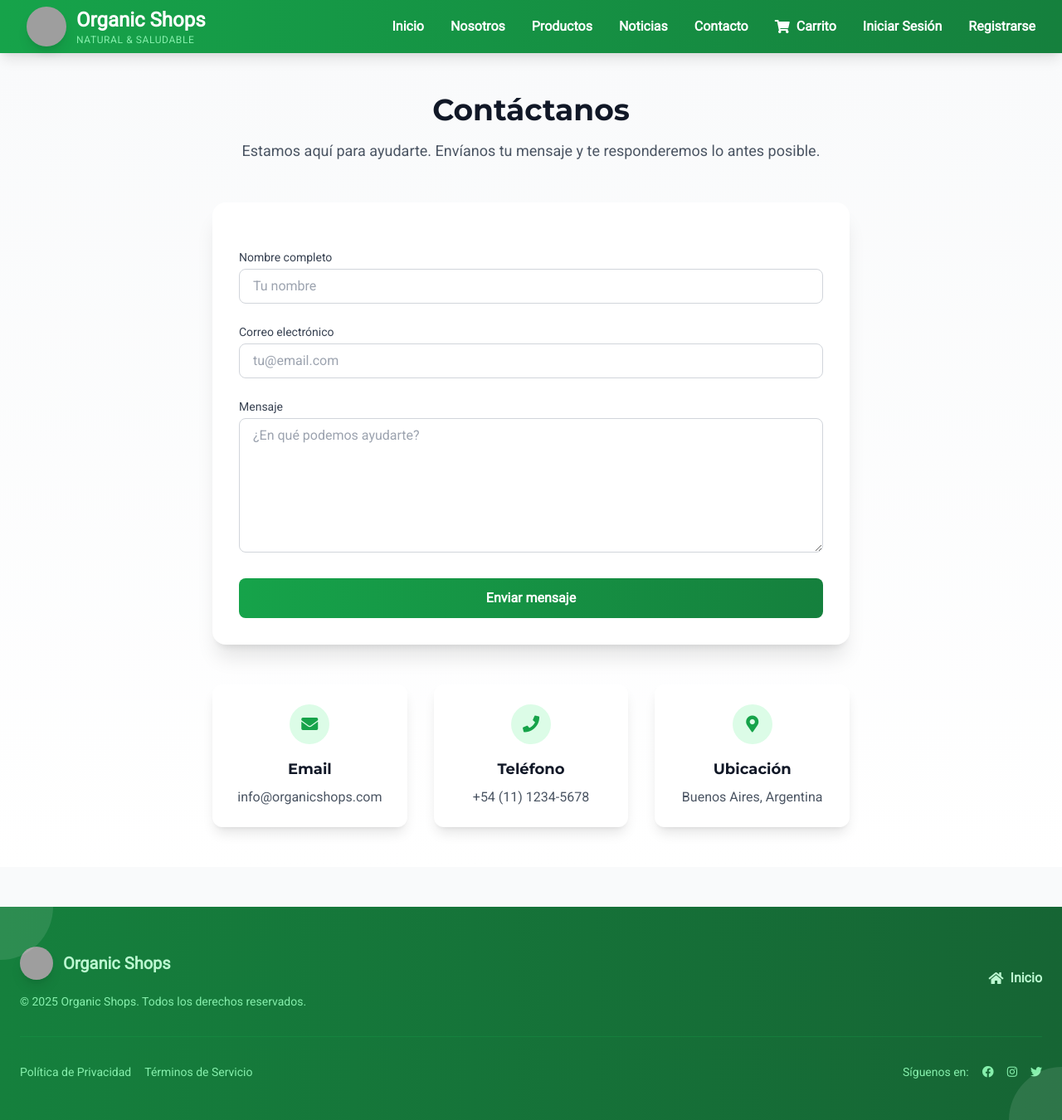
After one commit to Faqsabalero/Organicv4, a Django app: page /contact/ in a window 1280 px wide. The commit adds this page. Shown: the whole page at 83% size. Run offline with Django 5.2, Linux system fonts and the light colour scheme; some libraries are stand-ins or nearby versions; grey boxes are pictures that could not be loaded.

Commit message:
Add contact page with form, view, and URL configuration

```diff
--- a/core/templates/core/base.html
+++ b/core/templates/core/base.html
@@ -35,7 +35,7 @@
                 <a href="{% url 'core:home' %}#about" class="hover:text-green-300 transition-all duration-200 ease-in-out hover-scale">Nosotros</a>
                 <a href="{% url 'core:home' %}#products" class="hover:text-green-300 transition-all duration-200 ease-in-out hover-scale">Productos</a>
                 <a href="{% url 'core:home' %}#news" class="hover:text-green-300 transition-all duration-200 ease-in-out hover-scale">Noticias</a>
-                <a href="{% url 'core:home' %}#contact" class="hover:text-green-300 transition-all duration-200 ease-in-out hover-scale">Contacto</a>
+                <a href="{% url 'core:contact' %}" class="hover:text-green-300 transition-all duration-200 ease-in-out hover-scale">Contacto</a>
                 <a href="{% url 'core:carrito' %}" class="hover:text-green-300 transition-all duration-200 ease-in-out hover-scale flex items-center space-x-2">
                     <i class="fas fa-shopping-cart"></i>
                     <span>Carrito</span>
@@ -110,7 +110,7 @@
                     <span>Noticias</span>
                 </div>
             </a>
-            <a href="#contact" class="block px-4 py-3 border-b border-gray-200 hover:bg-green-50 font-semibold text-green-600 transition-all duration-200 ease-in-out">
+            <a href="{% url 'core:contact' %}" class="block px-4 py-3 border-b border-gray-200 hover:bg-green-50 font-semibold text-green-600 transition-all duration-200 ease-in-out">
                 <div class="flex items-center space-x-2">
                     <i class="fas fa-envelope"></i>
                     <span>Contacto</span>
@@ -341,6 +341,7 @@
                     });
                 }
             });
+        }
 
         // Enhanced user menu toggle with animation
         function toggleUserMenu() {
--- /dev/null
+++ b/core/templates/core/contact.html
@@ -0,0 +1,99 @@
+{% extends 'core/base.html' %}
+
+{% block title %}Contacto - Organic Shops{% endblock %}
+
+{% block content %}
+<div class="max-w-7xl mx-auto px-4 sm:px-6 lg:px-8 py-12">
+    <div class="max-w-3xl mx-auto">
+        <!-- Header Section -->
+        <div class="text-center mb-12">
+            <h1 class="text-4xl font-bold text-gray-900 mb-4">Contáctanos</h1>
+            <p class="text-lg text-gray-600">Estamos aquí para ayudarte. Envíanos tu mensaje y te responderemos lo antes posible.</p>
+        </div>
+
+        <!-- Contact Form -->
+        <div class="bg-white rounded-2xl shadow-xl p-8">
+            <form method="POST" action="{% url 'core:contact' %}" class="space-y-6">
+                {% csrf_token %}
+
+                <!-- Name Field -->
+                <div>
+                    <label for="name" class="block text-sm font-medium text-gray-700 mb-1">
+                        Nombre completo
+                    </label>
+                    <input type="text"
+                           name="name"
+                           id="name"
+                           required
+                           class="w-full px-4 py-2 border border-gray-300 rounded-lg focus:ring-2 focus:ring-green-500 focus:border-transparent transition duration-200"
+                           placeholder="Tu nombre">
+                </div>
+
+                <!-- Email Field -->
+                <div>
+                    <label for="email" class="block text-sm font-medium text-gray-700 mb-1">
+                        Correo electrónico
+                    </label>
+                    <input type="email"
+                           name="email"
+                           id="email"
+                           required
+                           class="w-full px-4 py-2 border border-gray-300 rounded-lg focus:ring-2 focus:ring-green-500 focus:border-transparent transition duration-200"
+                           placeholder="tu@email.com">
+                </div>
+
+                <!-- Message Field -->
+                <div>
+                    <label for="message" class="block text-sm font-medium text-gray-700 mb-1">
+                        Mensaje
+                    </label>
+                    <textarea name="message"
+                              id="message"
+                              rows="6"
+                              required
+                              class="w-full px-4 py-2 border border-gray-300 rounded-lg focus:ring-2 focus:ring-green-500 focus:border-transparent transition duration-200"
+                              placeholder="¿En qué podemos ayudarte?"></textarea>
+                </div>
+
+                <!-- Submit Button -->
+                <div>
+                    <button type="submit"
+                            class="w-full bg-gradient-to-r from-green-600 to-green-700 text-white font-semibold py-3 px-6 rounded-lg hover:from-green-700 hover:to-green-800 focus:outline-none focus:ring-2 focus:ring-green-500 focus:ring-offset-2 transition duration-200 transform hover:scale-[1.02]">
+                        Enviar mensaje
+                    </button>
+                </div>
+            </form>
+        </div>
+
+        <!-- Contact Information -->
+        <div class="mt-12 grid grid-cols-1 md:grid-cols-3 gap-8">
+            <!-- Email -->
+            <div class="text-center p-6 bg-white rounded-xl shadow-lg">
+                <div class="w-12 h-12 bg-green-100 rounded-full flex items-center justify-center mx-auto mb-4">
+                    <i class="fas fa-envelope text-green-600 text-xl"></i>
+                </div>
+                <h3 class="text-lg font-semibold text-gray-900 mb-2">Email</h3>
+                <p class="text-gray-600">info@organicshops.com</p>
+            </div>
+
+            <!-- Phone -->
+            <div class="text-center p-6 bg-white rounded-xl shadow-lg">
+                <div class="w-12 h-12 bg-green-100 rounded-full flex items-center justify-center mx-auto mb-4">
+                    <i class="fas fa-phone text-green-600 text-xl"></i>
+                </div>
+                <h3 class="text-lg font-semibold text-gray-900 mb-2">Teléfono</h3>
+                <p class="text-gray-600">+54 (11) 1234-5678</p>
+            </div>
+
+            <!-- Location -->
+            <div class="text-center p-6 bg-white rounded-xl shadow-lg">
+                <div class="w-12 h-12 bg-green-100 rounded-full flex items-center justify-center mx-auto mb-4">
+                    <i class="fas fa-map-marker-alt text-green-600 text-xl"></i>
+                </div>
+                <h3 class="text-lg font-semibold text-gray-900 mb-2">Ubicación</h3>
+                <p class="text-gray-600">Buenos Aires, Argentina</p>
+            </div>
+        </div>
+    </div>
+</div>
+{% endblock %}
--- a/core/urls.py
+++ b/core/urls.py
@@ -26,5 +26,6 @@ urlpatterns = [
     path('register/', views.register_user, name='register'),
     path('cambiar-estado/<int:asignacion_id>/', views.cambiar_estado_asignacion, name='cambiar_estado'),
     path('tienda-oculta/', views.tienda_oculta_view, name='tienda_oculta'),
+    path('contact/', views.contact_view, name='contact'),
     path('cambiar-estado-venta/<int:venta_id>/', views.cambiar_estado_venta, name='cambiar_estado_venta'),
 ]
--- a/core/views.py
+++ b/core/views.py
@@ -757,3 +757,20 @@ def cambiar_estado_venta(request, venta_id):
 
     messages.success(request, f'Estado de venta actualizado a {venta.estado_pago}')
     return redirect('core:asignar')
+
+def contact_view(request):
+    """Vista para la página de contacto"""
+    if request.method == 'POST':
+        name = request.POST.get('name')
+        email = request.POST.get('email')
+        message = request.POST.get('message')
+
+        if not all([name, email, message]):
+            messages.error(request, 'Por favor complete todos los campos.')
+            return redirect('core:home')
+
+        # Aquí se podría agregar el código para enviar el email
+        messages.success(request, 'Mensaje enviado correctamente. Nos pondremos en contacto pronto.')
+        return redirect('core:home')
+
+    return render(request, 'core/contact.html')
```
Lines whose indentation alone changed are shown as unchanged.
